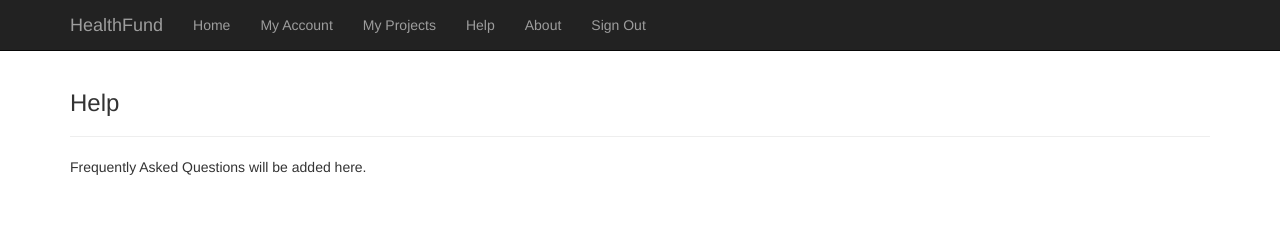
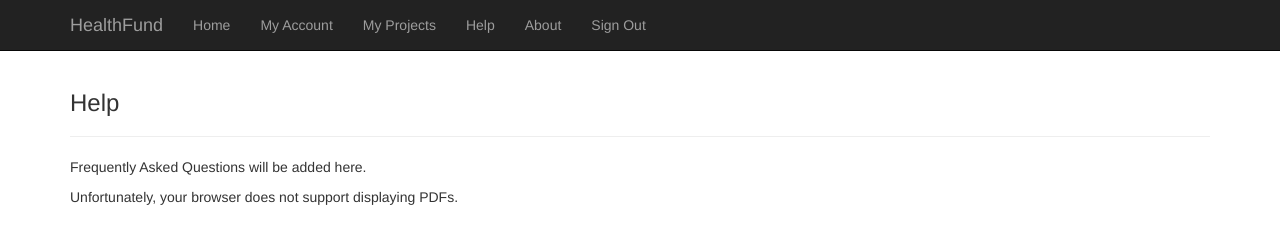
Before and after one commit to MariyaKopynets/New_Healthfund, a plain HTML site: page development/help_signedin.html in a window 1280 px wide. Drawn offline with Linux system fonts and the light colour scheme.

Commit message:
Update help_signedin.html

```diff
--- a/development/help_signedin.html
+++ b/development/help_signedin.html
@@ -86,6 +86,9 @@
         <div class="row">
             <div class="col-lg-12">
                <p>Frequently Asked Questions will be added here.</p>
+               <object width="750" height="1050" data=".pdf" type="application/pdf">
+                   Unfortunately, your browser does not support displaying PDFs.
+               </object>
             </div>
         </div>
         <!-- /.row -->
```
